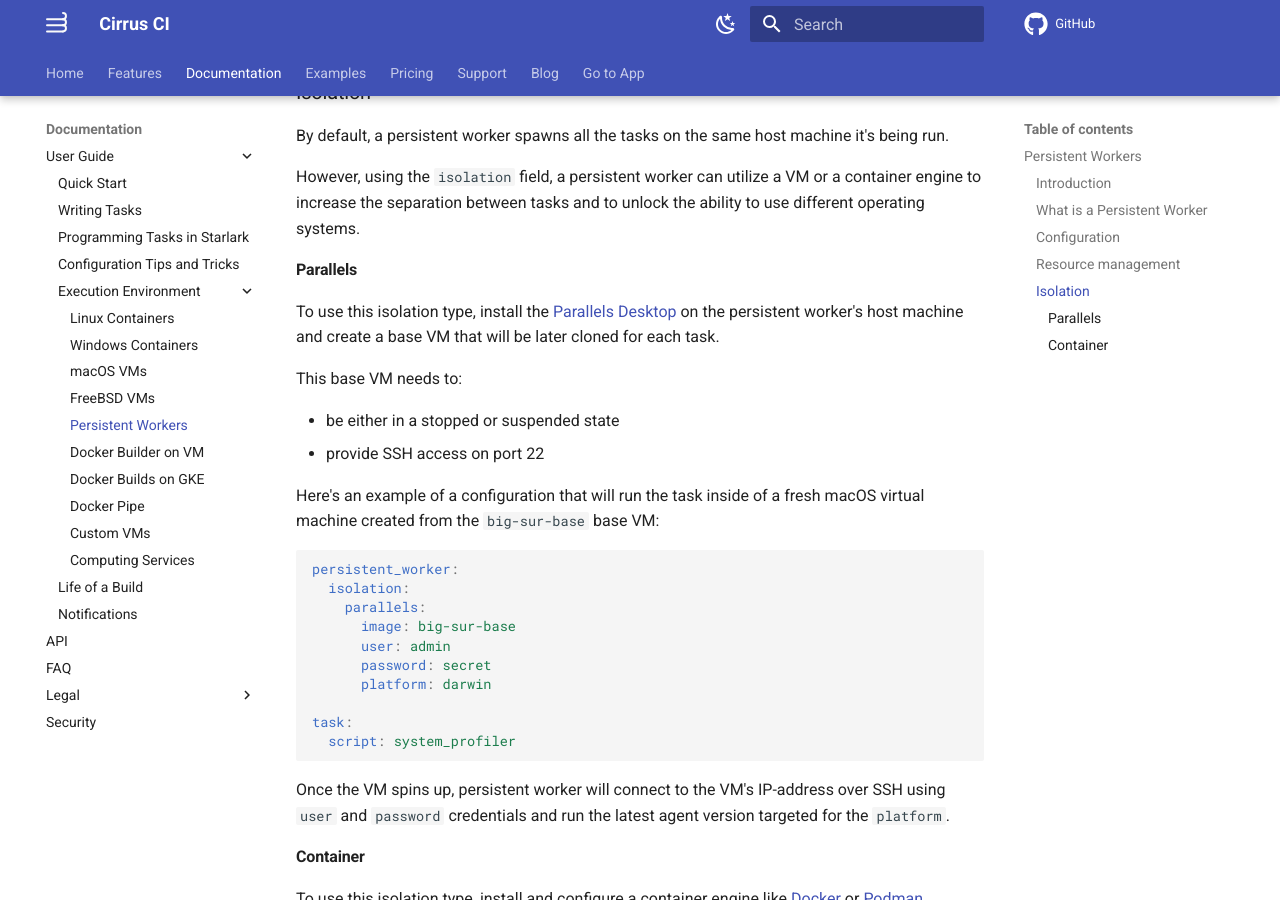
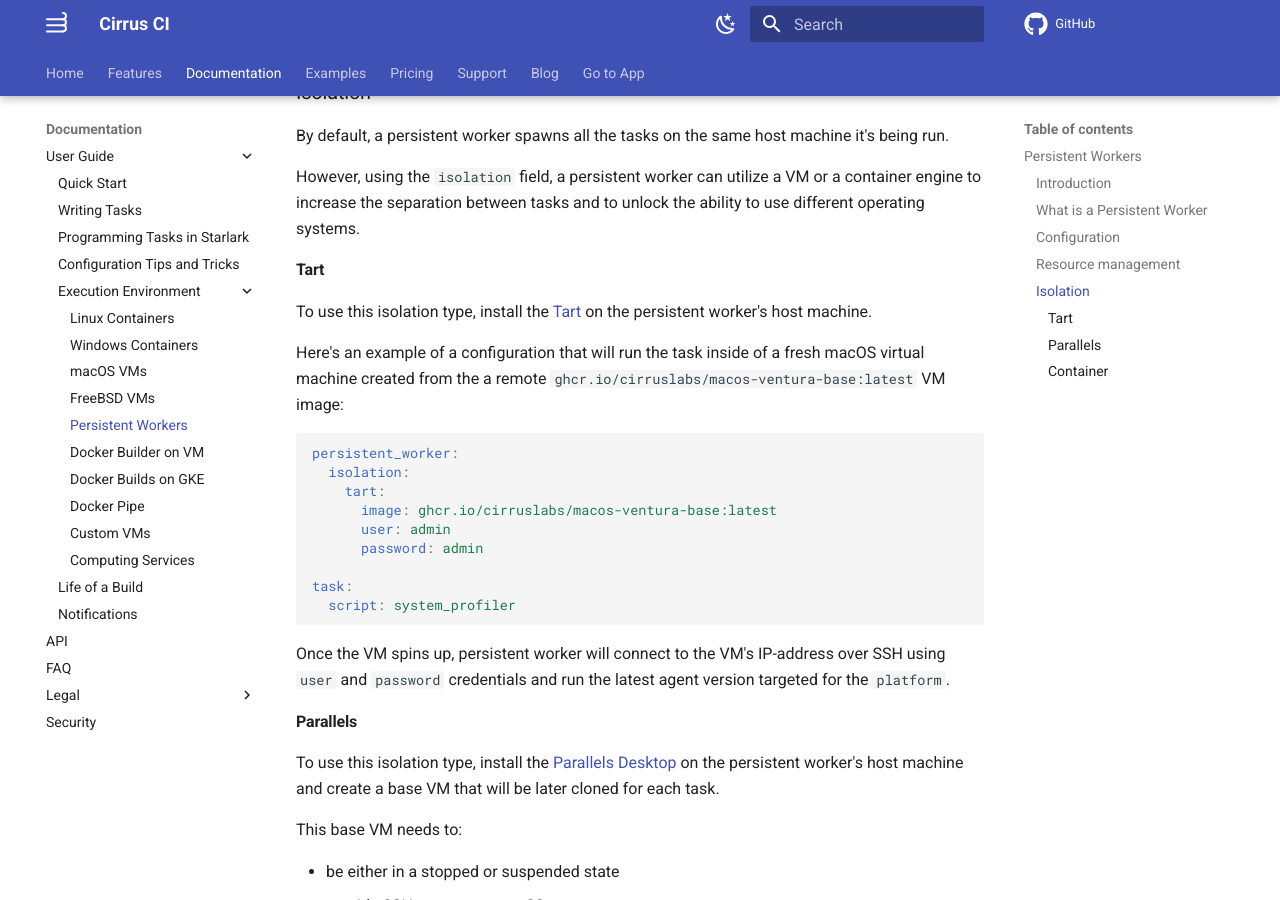
Before and after one commit to cirruslabs/cirrus-ci-docs, an MkDocs documentation site: the page built from docs/guide/persistent-workers.md, in a window 1280 px wide and 900 px high, scrolled down 2898 px. Built offline with MkDocs 1.6.1 and Material for MkDocs 9.7.7, drawn with Linux system fonts in a browser that asks for light colours; comment, search, counter and statistics services are not loaded.

Commit message:
Document Tart Isolation

````diff
--- a/docs/guide/persistent-workers.md
+++ b/docs/guide/persistent-workers.md
@@ -108,6 +108,26 @@ By default, a persistent worker spawns all the tasks on the same host machine it
 
 However, using the `isolation` field, a persistent worker can utilize a VM or a container engine to increase the separation between tasks and to unlock the ability to use different operating systems.
 
+#### Tart
+
+To use this isolation type, install the [Tart]([https://www.parallels.com/products/desktop/](https://github.com/cirruslabs/tart)) on the persistent worker's host machine.
+
+Here's an example of a configuration that will run the task inside of a fresh macOS virtual machine created from the a remote `ghcr.io/cirruslabs/macos-ventura-base:latest` VM image:
+
+```yaml
+persistent_worker:
+  isolation:
+    tart:
+      image: ghcr.io/cirruslabs/macos-ventura-base:latest
+      user: admin
+      password: admin
+
+task:
+  script: system_profiler
+```
+
+Once the VM spins up, persistent worker will connect to the VM's IP-address over SSH using `user` and `password` credentials and run the latest agent version targeted for the `platform`.
+
 #### Parallels
 
 To use this isolation type, install the [Parallels Desktop](https://www.parallels.com/products/desktop/) on the persistent worker's host machine and create a base VM that will be later cloned for each task.
````
